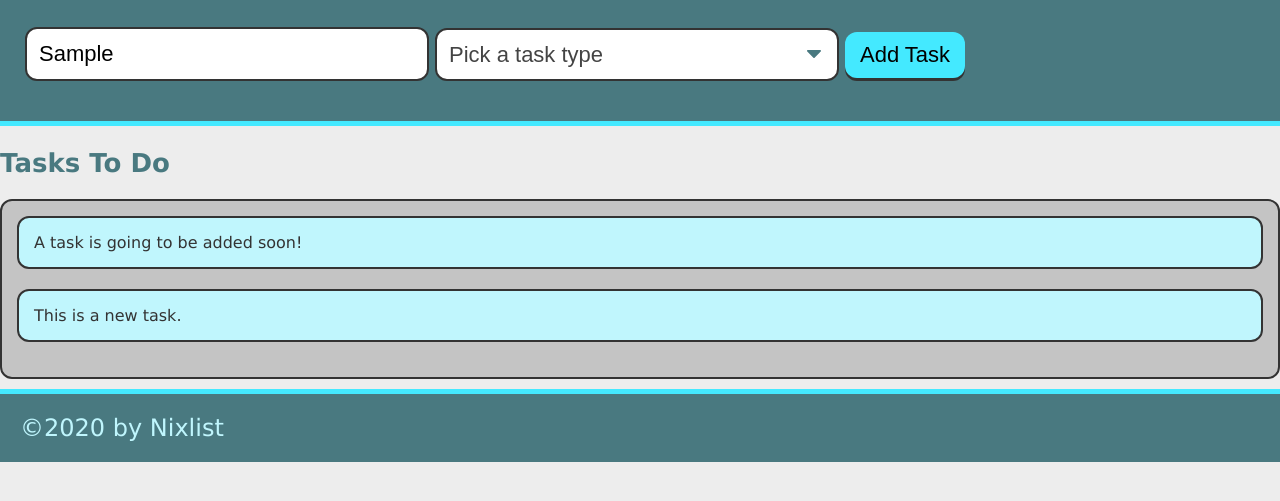
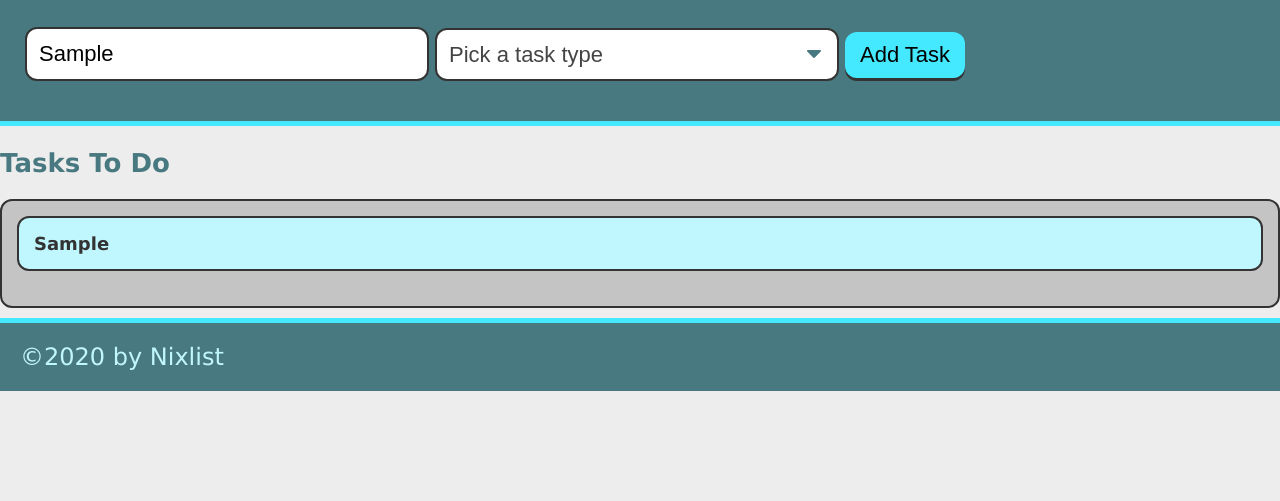
Before and after one commit to jcorum11/nixlist, a plain HTML site: page index.html in a window 1280 px wide. Both pictures are taken after typing "Sample" into the empty fields and a click on the button "Add Task". Shown: the part 115-616 px from the top of the page. Drawn offline with Linux system fonts and the light colour scheme.

Commit message:
bold and details to tasks

```diff
--- a/assets/js/script.js
+++ b/assets/js/script.js
@@ -5,9 +5,16 @@ var createTaskHandler = function() {
 
     event.preventDefault();
 
+    var taskNameInput = document.querySelector("input[name='task-name']").value;
+    var taskTypeInput = document.querySelector("select[name='task-type']").value;
+
     var listItemEl = document.createElement("li");
     listItemEl.className = "task-item";
-    listItemEl.textContent = "This is a new task.";
+
+    var taskInfoEl = document.createElement("div");
+    taskInfoEl.className = "task-info";
+    taskInfoEl.innerHTML = "<h3 class='task-name'>" + taskNameInput + "</h3><span class='task-type'>" + taskTypeInput + "</span>"
+    listItemEl.appendChild(taskInfoEl);
     tasksToDoEl.appendChild(listItemEl);
 }
 
--- a/index.html
+++ b/index.html
@@ -34,7 +34,6 @@
         <section class="task">
             <h2 class="list-title">Tasks To Do</h2>
             <ul class="task-list" id="tasks-to-do">
-                <li class="task-item">A task is going to be added soon!</li>
             </ul>
         </section>
     </main>
```
